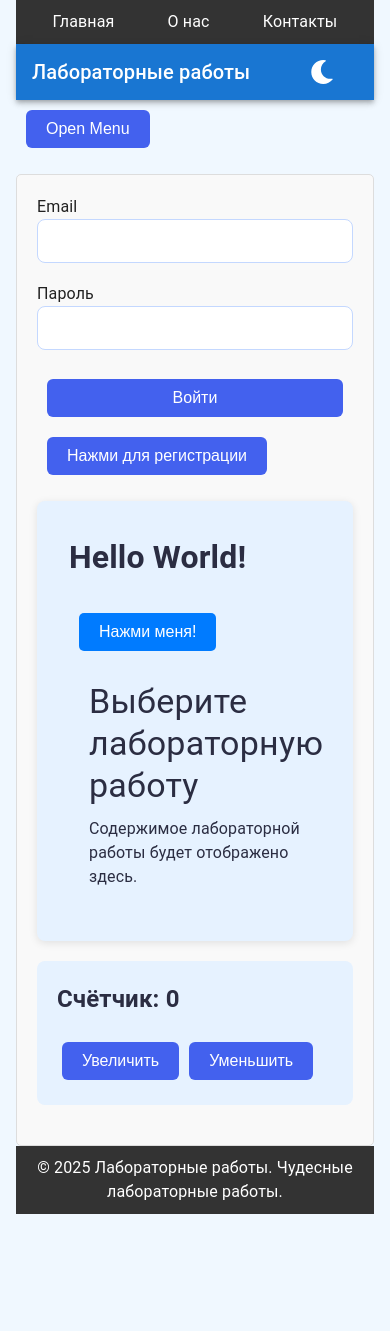
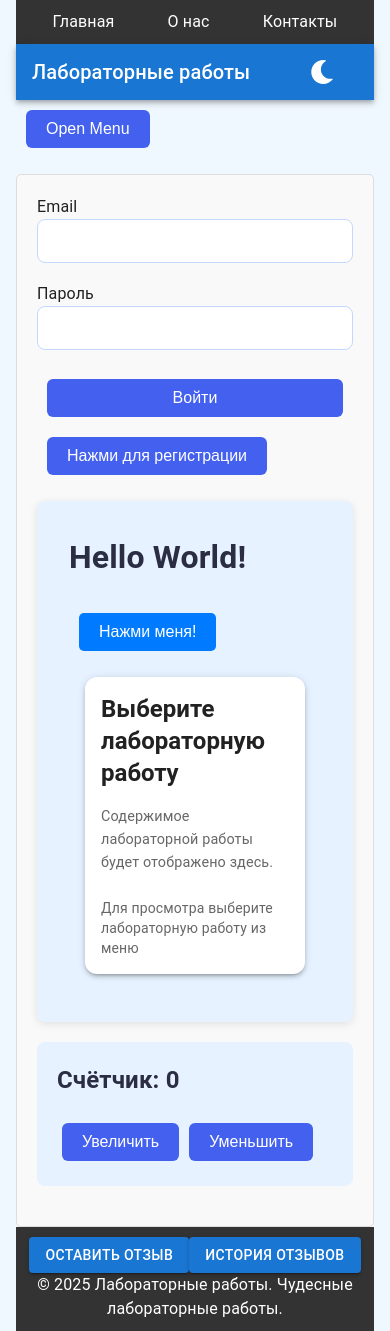
Before and after one commit to Ekaterina2320/project1-app, a React (Create React App) app: page / in a window 390 px wide. Before the commit the page ends 1214 px from the top, so only its background shows below. Built offline with nearby package versions, Linux system fonts and the light colour scheme.

Commit message:
Адаптив страницы 7 лаба

```diff
--- a/db.json
+++ b/db.json
@@ -39,6 +39,30 @@
       "author": "7",
       "userId": "533a",
       "date": "2025-04-18T13:29:29.234Z"
+    },
+    {
+      "id": "d54d",
+      "title": "чудо",
+      "message": "чудо чудное",
+      "author": "7",
+      "userId": "533a",
+      "date": "2025-04-18T16:08:39.745Z"
+    },
+    {
+      "id": "4cd4",
+      "title": "Отзыв",
+      "message": "НАш Отзыв",
+      "author": "7",
+      "userId": "533a",
+      "date": "2025-04-18T16:40:26.676Z"
+    },
+    {
+      "id": "4f59",
+      "title": "вм ав",
+      "message": "вмва",
+      "author": "7",
+      "userId": "533a",
+      "date": "2025-04-18T18:10:08.386Z"
     }
   ]
 }
--- a/package.json
+++ b/package.json
@@ -6,12 +6,14 @@
     "@emotion/react": "^11.14.0",
     "@emotion/styled": "^11.14.0",
     "@hookform/resolvers": "^4.1.3",
-    "@mui/material": "^6.4.9",
+    "@mui/icons-material": "^7.0.2",
+    "@mui/material": "^7.0.2",
     "@reduxjs/toolkit": "^2.6.1",
     "@testing-library/dom": "^10.4.0",
     "@testing-library/jest-dom": "^6.6.3",
     "@testing-library/react": "^16.2.0",
     "@testing-library/user-event": "^13.5.0",
+    "axios": "^1.8.4",
     "react": "^19.1.0",
     "react-dom": "^19.1.0",
     "react-hook-form": "^7.55.0",
--- a/src/App.css
+++ b/src/App.css
@@ -37,7 +37,7 @@
     transform: rotate(360deg);
   }
 }
-/* Добавим эти стили */
+
 .Content {
   color: var(--text-primary);
   background-color: var(--bg-primary);
@@ -65,6 +65,7 @@
   margin: 1rem 0;
   box-shadow: 0 2px 8px rgba(0, 0, 0, 0.1);
 }
+
 /* Базовые стили */
 body {
   margin: 0;
--- a/src/App.js
+++ b/src/App.js
@@ -4,10 +4,10 @@ import { ThemeProvider } from './context/ThemeContext';
 import { Container as MuiContainer, Grid, CssBaseline, Drawer } from '@mui/material';
 import { useDispatch, useSelector } from 'react-redux';
 import { loginUser } from './redux/authSlice';
-import useLoginState from './hooks/useLoginState';
+//import useLoginState from './hooks/useLoginState';
 import AuthForm  from './components/AuthForm';
-import FeedbackForm from './components/FeedbackForm';
-import FeedbackList from './components/FeedbackList';
+//import FeedbackForm from './components/FeedbackForm';
+//import FeedbackList from './components/FeedbackList';
 import Profile from './components/Profile';
 import Header from './components/Header';
 import Footer from './components/Footer';
@@ -68,9 +68,7 @@ const App = () => {
           <CssBaseline />
           <Navbar />
           <Header />
-
           {isAuthenticated }
-
           <Drawer anchor="left" open={menuOpen} onClose={() => setMenuOpen(false)}>
             <Menu onClose={() => setMenuOpen(false)} />
           </Drawer>
@@ -84,8 +82,6 @@ const App = () => {
                 {isAuthenticated ? (
                   <>
                     <Profile />
-                    <FeedbackForm addFeedback={addFeedback} />
-                    <FeedbackList feedbacks={feedbacks} />
                   </>
                 ) : (
                   <>
--- a/src/components/Content.js
+++ b/src/components/Content.js
@@ -1,5 +1,12 @@
 import React from 'react';
-import { Box, Typography } from '@mui/material';
+import {
+  Box,
+  Typography,
+  Grid,
+  Paper,
+  useTheme,
+  useMediaQuery
+} from '@mui/material';
 import { useParams } from 'react-router-dom';
 
 const labs = [
@@ -16,15 +23,58 @@ const labs = [
 
 const Content = () => {
   const { id } = useParams();
+  const theme = useTheme();
+  const isMobile = useMediaQuery(theme.breakpoints.down('sm'));
   const lab = id ? labs.find(lab => lab.id === parseInt(id)) : null;
 
   return (
-    <Box sx={{ padding: '20px' }}>
-      <Typography variant="h4">{lab ? lab.title : 'Выберите лабораторную работу'}</Typography>
-      <Typography variant="body1" sx={{ marginTop: '10px' }}>
-        {lab ? lab.content : 'Содержимое лабораторной работы будет отображено здесь.'}
-      </Typography>
-    </Box>
+    <Grid container justifyContent="center">
+      <Grid item xs={12} md={10} lg={8}>
+        <Paper
+          elevation={3}
+          sx={{
+            padding: isMobile ? '16px' : '24px',
+            margin: isMobile ? '16px' : '24px',
+            borderRadius: '12px',
+            backgroundColor: 'background.paper'
+          }}
+        >
+          <Typography
+            variant={isMobile ? 'h5' : 'h4'}
+            component="h2"
+            sx={{
+              fontWeight: 600,
+              color: 'text.primary',
+              marginBottom: '16px'
+            }}
+          >
+            {lab ? lab.title : 'Выберите лабораторную работу'}
+          </Typography>
+
+          <Typography
+            variant="body1"
+            sx={{
+              color: 'text.secondary',
+              lineHeight: 1.6,
+              fontSize: isMobile ? '0.9rem' : '1rem'
+            }}
+          >
+            {lab ? lab.content : 'Содержимое лабораторной работы будет отображено здесь.'}
+          </Typography>
+
+          {!lab && (
+            <Box sx={{ marginTop: '24px' }}>
+              <Typography
+                variant={isMobile ? 'body2' : 'body1'}
+                color="text.secondary"
+              >
+                Для просмотра выберите лабораторную работу из меню
+              </Typography>
+            </Box>
+          )}
+        </Paper>
+      </Grid>
+    </Grid>
   );
 };
 
--- a/src/components/Footer.js
+++ b/src/components/Footer.js
@@ -1,7 +1,18 @@
-import React from 'react';
-import { Box, Typography } from '@mui/material';
+import React, { useState } from 'react';
+import { Box, Typography, Button, Modal } from '@mui/material';
+import FeedbackForm from './FeedbackForm';
+import FeedbackList from './FeedbackList';
 
 const Footer = () => {
+  const [feedbackFormOpen, setFeedbackFormOpen] = useState(false);
+  const [feedbackListOpen, setFeedbackListOpen] = useState(false);
+
+  const handleFeedbackFormOpen = () => setFeedbackFormOpen(true);
+  const handleFeedbackFormClose = () => setFeedbackFormOpen(false);
+
+  const handleFeedbackListOpen = () => setFeedbackListOpen(true);
+  const handleFeedbackListClose = () => setFeedbackListOpen(false);
+
   return (
     <Box
       sx={{
@@ -12,6 +23,67 @@ const Footer = () => {
         marginTop: 'auto',
       }}
     >
+      <Button onClick={handleFeedbackFormOpen} variant="contained" color="primary">
+        Оставить отзыв
+      </Button>
+      <Button onClick={handleFeedbackListOpen} variant="contained" color="primary"> {/* Changed color to primary */}
+        История отзывов
+      </Button>
+
+      {/* Modal для формы обратной связи */}
+      <Modal
+        open={feedbackFormOpen}
+        onClose={handleFeedbackFormClose}
+        aria-labelledby="feedback-form-modal-title"
+        aria-describedby="feedback-form-modal-description"
+      >
+        <Box sx={{
+          position: 'absolute',
+          top: '50%',
+          left: '50%',
+          transform: 'translate(-50%, -50%)',
+          width: 400,
+          bgcolor: 'background.paper',
+          border: '2px solid #000',
+          boxShadow: 24,
+          p: 4,
+        }}>
+          <Typography id="feedback-form-modal-title" variant="h6" component="h2">
+            Оставить отзыв
+          </Typography>
+          <FeedbackForm />
+          <Button onClick={handleFeedbackFormClose}>Закрыть</Button>
+        </Box>
+      </Modal>
+
+      {/* Modal для истории отзывов */}
+      <Modal
+        open={feedbackListOpen}
+        onClose={handleFeedbackListClose}
+        aria-labelledby="feedback-list-modal-title"
+        aria-describedby="feedback-list-modal-description"
+      >
+        <Box sx={{
+          position: 'absolute',
+          top: '50%',
+          left: '50%',
+          transform: 'translate(-50%, -50%)',
+          width: 500,  // Adjust width as needed
+          maxHeight: '80vh', // Add max height
+          overflowY: 'auto', // Add scroll if content overflows
+          bgcolor: 'background.paper',
+          border: '2px solid #000',
+          boxShadow: 24,
+          p: 4,
+        }}>
+          <Typography id="feedback-list-modal-title" variant="h6" component="h2">
+            История отзывов
+          </Typography>
+          <FeedbackList />
+          <Button onClick={handleFeedbackListClose}>Закрыть</Button>
+        </Box>
+      </Modal>
+
       <Typography variant="body1">
         © 2025 Лабораторные работы. Чудесные лабораторные работы.
       </Typography>
--- a/src/pages/About.js
+++ b/src/pages/About.js
@@ -6,7 +6,8 @@ const About = () => {
     <Container>
       <div className="page-content">
         <h1>О нас</h1>
-        <p>Чудесный сайт для чудесных людей.</p>
+        <p>Чудесный сайт для чудесных людей. </p>
+        <p>На этом сайте вы можете найти не только то, но и сё и то и не сё. Удачи Вам! </p>
       </div>
     </Container>
   );
```
Also changed, not shown: 1 other file (tests, documents, lock files or other folders).
